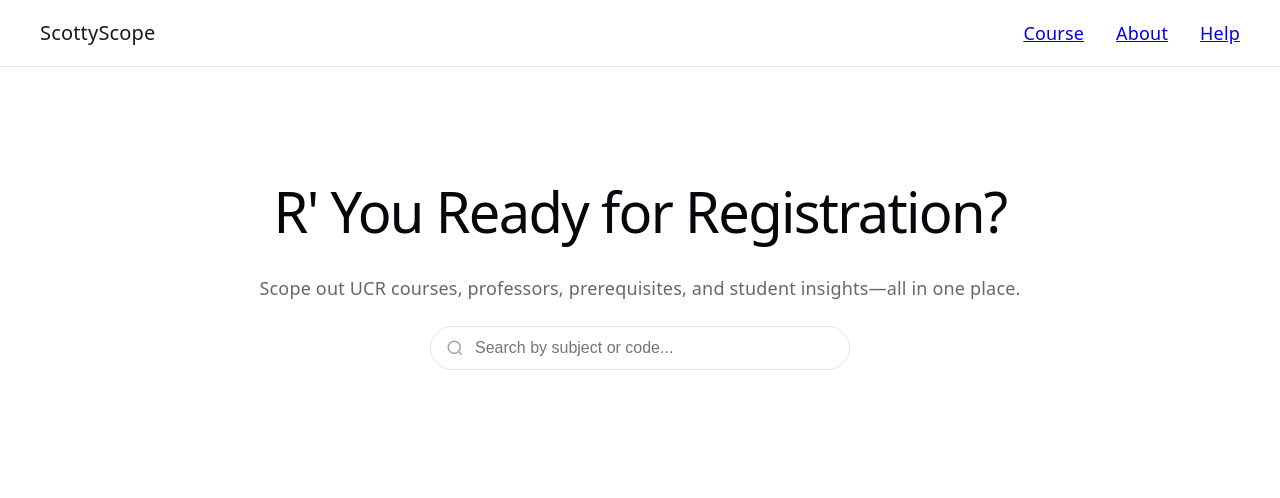
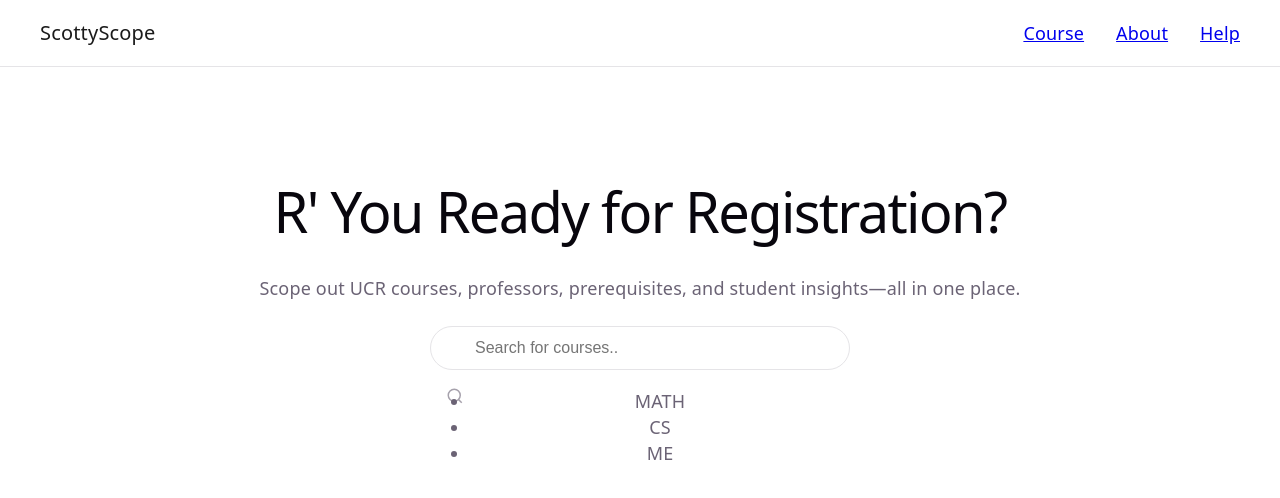
Before and after one commit to kcafernandes/scotty-scope, a React app in the folder frontend/: page / in a window 1280 px wide. Shown: the top 498 px of the page. Built offline with nearby package versions, Linux system fonts and the light colour scheme; the HTML template or start-up script is replaced by a standard one.

Commit message:
add searchbar component w/ course conditional logic

```diff
--- a/frontend/src/App.jsx
+++ b/frontend/src/App.jsx
@@ -1,5 +1,6 @@
 import './App.css'
 import Header from './components/Header'
+import SearchBar from './components/SearchBar'
 
 function App() {
 
@@ -17,7 +18,7 @@
               <circle cx="11" cy="11" r="8" />
               <line x1="21" y1="21" x2="16.65" y2="16.65" />
             </svg>
-            <input type="text" placeholder="Search by subject or code..." />
+            <SearchBar/>
           </div>
         </div>
       </section>
--- /dev/null
+++ b/frontend/src/components/SearchBar.jsx
@@ -0,0 +1,52 @@
+import {useState} from 'react'
+import './SearchBar.css'
+
+function SearchBar() {
+    const [ subjectPicked, setSubjectPicked] = useState(false)
+
+    // test subject names to see if it works
+    const fakeSubjects = ['MATH', 'CS', 'ME']
+
+    // fake course numbers
+    const fakeCourseNumbers = ['031', '111', '010']
+
+
+    // function that runs when someone clicks  subject option
+    function handleSubjectClick(){
+        setSubjectPicked(true)
+    }
+
+    return(
+        <div className="search-bar">
+            <input type="text" placeholder="Search for courses.."/>
+
+            {/* show subject list only before a subject is picked*/}
+            {!subjectPicked && (
+                <ul className="dropdown">
+                    {fakeSubjects.map((subject) => (
+                        <li key={subject} onClick = {handleSubjectClick}>
+                            {subject}
+                        </li>
+                    ))}
+                </ul>
+            )}
+
+            {/* show number input + dropdown only after a subject is picked*/}
+            {subjectPicked && (
+                <>
+                    <input type="text" placeholder="Enter course number"/>
+
+                    <ul className="dropdown">
+                        {fakeCourseNumbers.map((number) => (
+                            <li key={number}>{number}</li>
+                        ))}
+                    </ul>
+                </>
+            )}
+
+        </div>
+    )
+}
+
+// allows other files to use this component
+export default SearchBar
```
Also changed, not shown: frontend/src/components/SearchBar.css (added).
